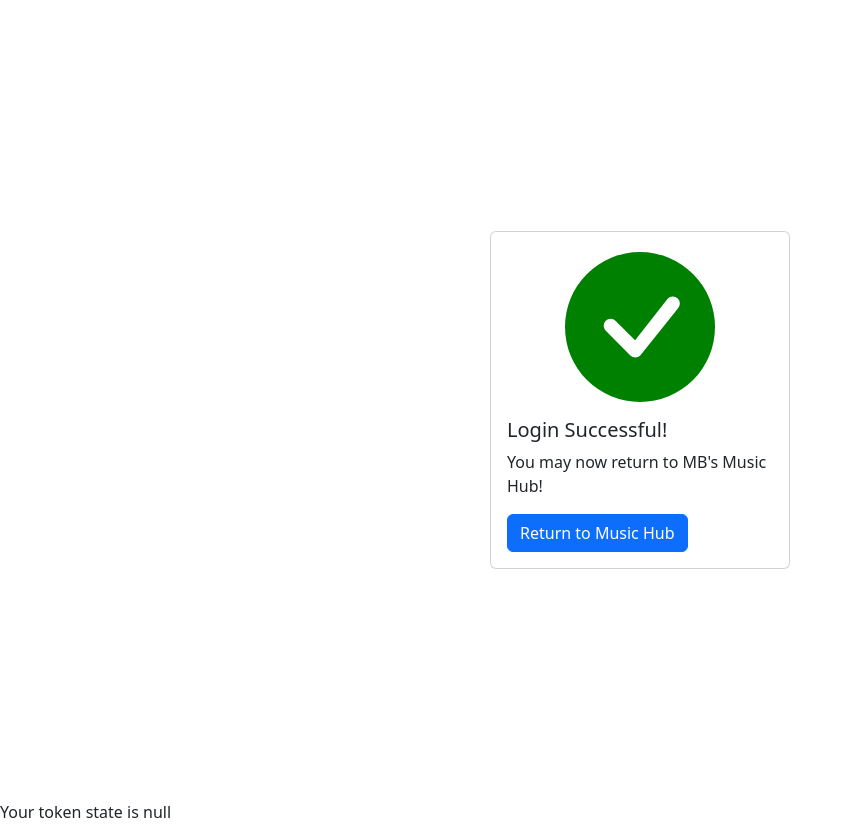
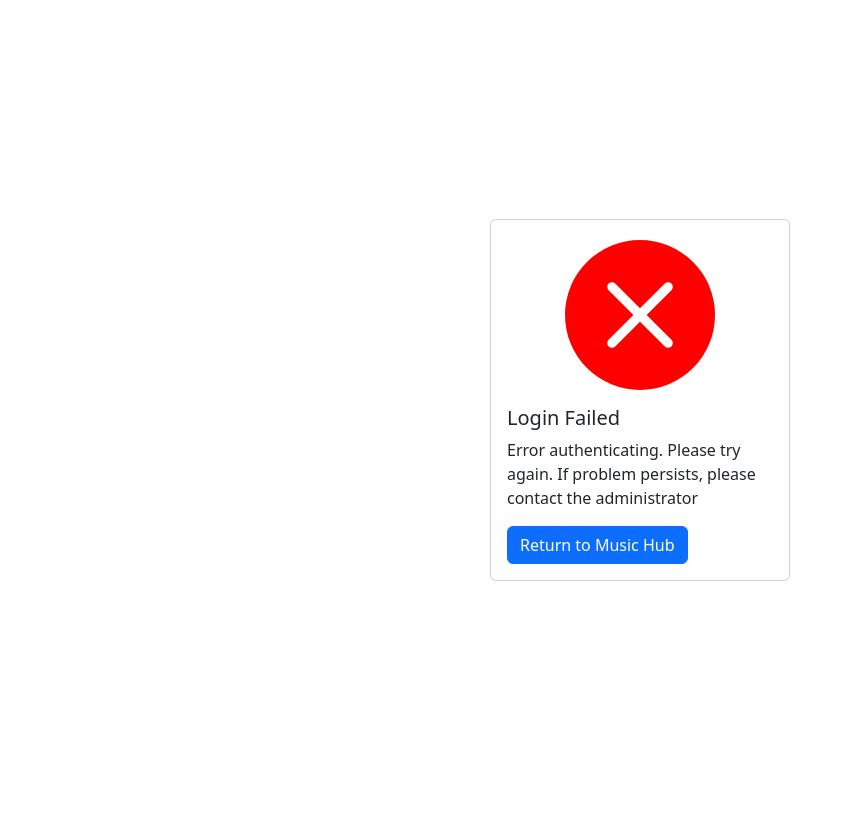
Before and after one commit to mbeierwaltes321/mb-music-hub-server, a Spring app: template backend/src/main/resources/templates/SpotifyTokenGenerated.html in a window 1280 px wide. Shown: the whole page, without its empty margins (0-853 px from the left). After the commit the page ends 581 px from the top, so only its background shows below. Run offline with Thymeleaf, Linux system fonts and the light colour scheme; the template is opened without the code that fills it, so the values that code supplies are empty.

Commit message:
Finished basic functionality of the authentication response page. Will need to implement auth. code in the return button when the frontend is developed

```diff
--- a/backend/src/main/resources/templates/SpotifyTokenGenerated.html
+++ b/backend/src/main/resources/templates/SpotifyTokenGenerated.html
@@ -10,20 +10,24 @@
     <!-- Check box for confirmation -->
     <div id="card-container" class="d-flex justify-content-center align-items-center" style="height: 100vh;">
         <div id="card-confirm" class="card" style="width:300px;">
-            <div id="success-logo" class="mx-auto" style="margin-top: 20px;">
-                <svg xmlns="http://www.w3.org/2000/svg" width="150px" height="150px" fill="green" class="bi bi-check-circle-fill" viewBox="0 0 16 16">
+            <div id="result-logo" class="mx-auto" style="margin-top: 20px;">
+                <svg th:if="${authTokenSuccess}" xmlns="http://www.w3.org/2000/svg" width="150px" height="150px" fill="green" class="bi bi-check-circle-fill" viewBox="0 0 16 16">
                     <path d="M16 8A8 8 0 1 1 0 8a8 8 0 0 1 16 0zm-3.97-3.03a.75.75 0 0 0-1.08.022L7.477 9.417 5.384 7.323a.75.75 0 0 0-1.06 1.06L6.97 11.03a.75.75 0 0 0 1.079-.02l3.992-4.99a.75.75 0 0 0-.01-1.05z"/>
+                </svg>
+                <svg th:unless="${authTokenSuccess}" xmlns="http://www.w3.org/2000/svg" width="150px" height="150px" fill="red" class="bi bi-x-circle-fill" viewBox="0 0 16 16">
+                    <path d="M16 8A8 8 0 1 1 0 8a8 8 0 0 1 16 0zM5.354 4.646a.5.5 0 1 0-.708.708L7.293 8l-2.647 2.646a.5.5 0 0 0 .708.708L8 8.707l2.646 2.647a.5.5 0 0 0 .708-.708L8.707 8l2.647-2.646a.5.5 0 0 0-.708-.708L8 7.293 5.354 4.646z"></path>
                 </svg>
             </div>
             <div class="card-body">
-                <h5 class="card-title">Login Successful!</h5>
-                <p class="card-text">You may now return to MB's Music Hub!</p>
+                <h5 th:if="${authTokenSuccess}" class="card-title">Login Successful!</h5>
+                <h5 th:unless="${authTokenSuccess}"class="card-title">Login Failed</h5>
+                <p th:if="${authTokenSuccess}" class="card-text">You may now return to MB's Music Hub!</p>
+                <p th:unless="${authTokenSuccess}" class="card-text">Error authenticating. Please try again. If problem persists, please contact the administrator</p>
+                <!-- TODO - Link the response object as query parameters to the frontend -->
                 <a href="#" class="btn btn-primary">Return to Music Hub</a>
             </div>
         </div>
     </div>
-    <!-- <p th:text="|Hello, ${name}!|" /> -->
-    <p th:text="|Your token state is ${ResponseObj.state}|"/>
 
     <script src="https://cdn.jsdelivr.net/npm/bootstrap@5.3.2/dist/js/bootstrap.bundle.min.js" integrity="sha384-C6RzsynM9kWDrMNeT87bh95OGNyZPhcTNXj1NW7RuBCsyN/o0jlpcV8Qyq46cDfL" crossorigin="anonymous"></script>
 </body>
```
Also changed, not shown: backend/src/main/java/com/mbmusic/backend/Connections/ConnectionController.java (+18 -9 lines).
